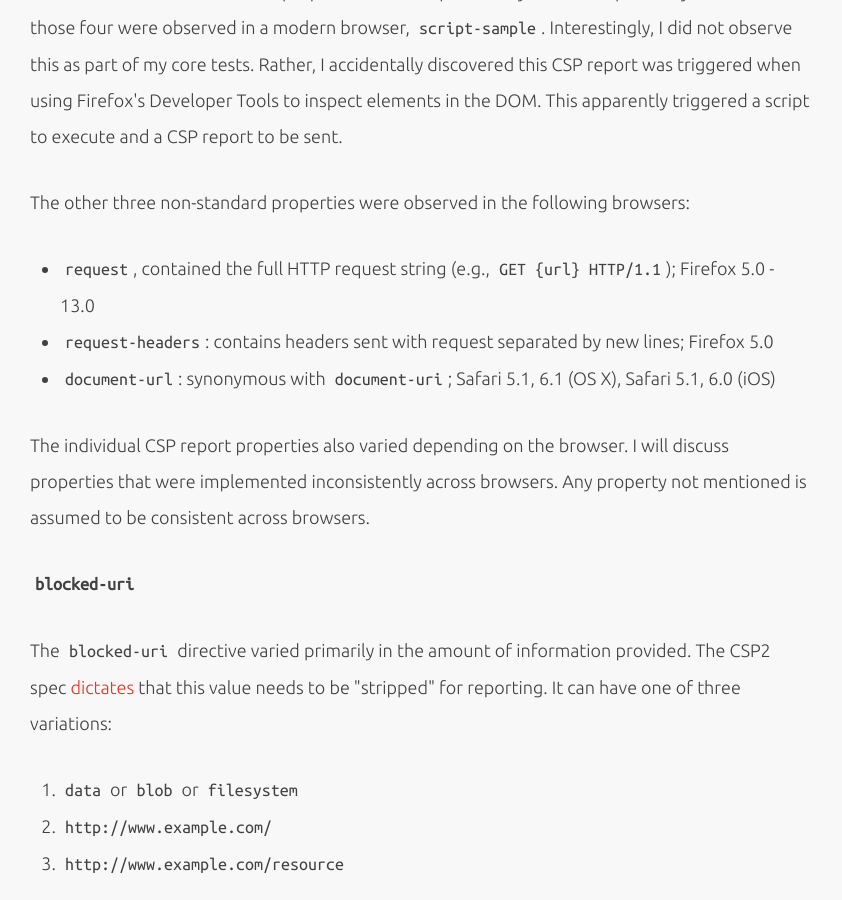
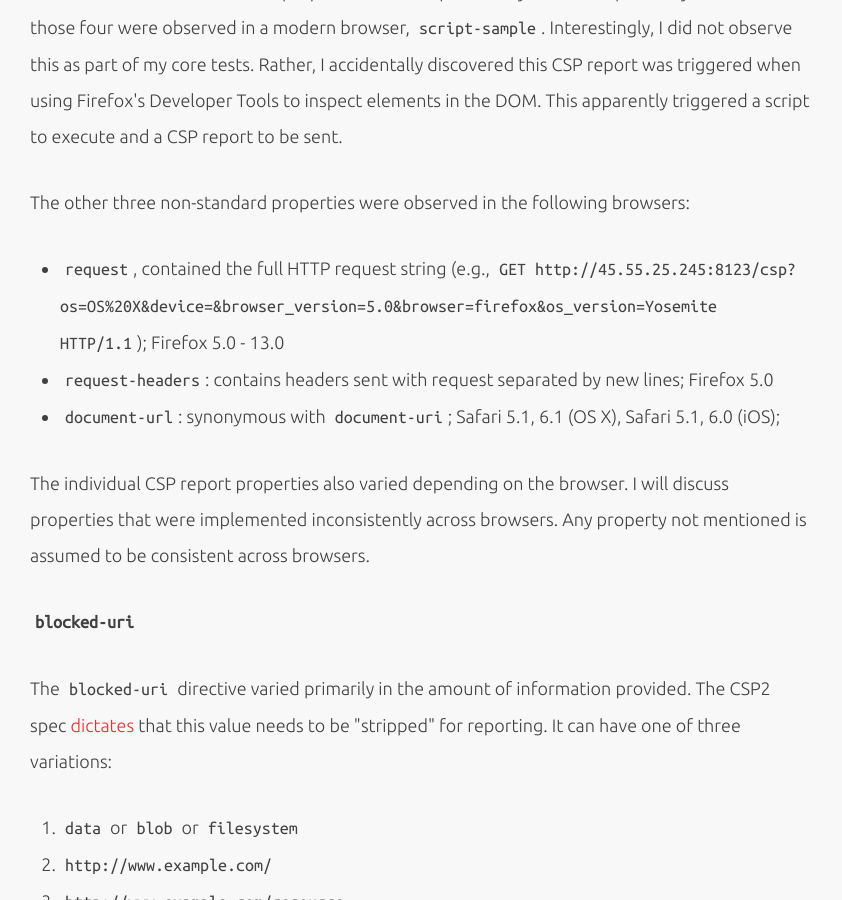
Before and after one commit to tollmanz/tollmanz.com-old, a Jekyll site: the page built from _posts/2015-08-03-content-security-policy-report-samples.markdown, in a window 1280 px wide and 900 px high, scrolled down 5981 px. Shown: the whole window, without its empty margins (0-842 px from the left). Built offline with Jekyll 4.4.1, drawn with Linux system fonts in a browser that asks for light colours.

Commit message:
Revert "Fix long string breaking mobile layout."
This reverts commit 63ca3e791ef5e47990b554fc038389643d888897.

```diff
--- a/_posts/2015-08-03-content-security-policy-report-samples.markdown
+++ b/_posts/2015-08-03-content-security-policy-report-samples.markdown
@@ -106,9 +106,9 @@ The last four items in the list of properties are not specified by the CSP2 spec
 
 The other three non-standard properties were observed in the following browsers:
 
-* `request`, contained the full HTTP request string (e.g., `GET {url} HTTP/1.1`); Firefox 5.0 - 13.0
+* `request`, contained the full HTTP request string (e.g., `GET http://45.55.25.245:8123/csp?os=OS%20X&device=&browser_version=5.0&browser=firefox&os_version=Yosemite HTTP/1.1`); Firefox 5.0 - 13.0
 * `request-headers`: contains headers sent with request separated by new lines; Firefox 5.0
-* `document-url`: synonymous with `document-uri`; Safari 5.1, 6.1 (OS X), Safari 5.1, 6.0 (iOS)
+* `document-url`: synonymous with `document-uri`; Safari 5.1, 6.1 (OS X), Safari 5.1, 6.0 (iOS);
 
 The individual CSP report properties also varied depending on the browser. I will discuss properties that were implemented inconsistently across browsers. Any property not mentioned is assumed to be consistent across browsers.
 
```
